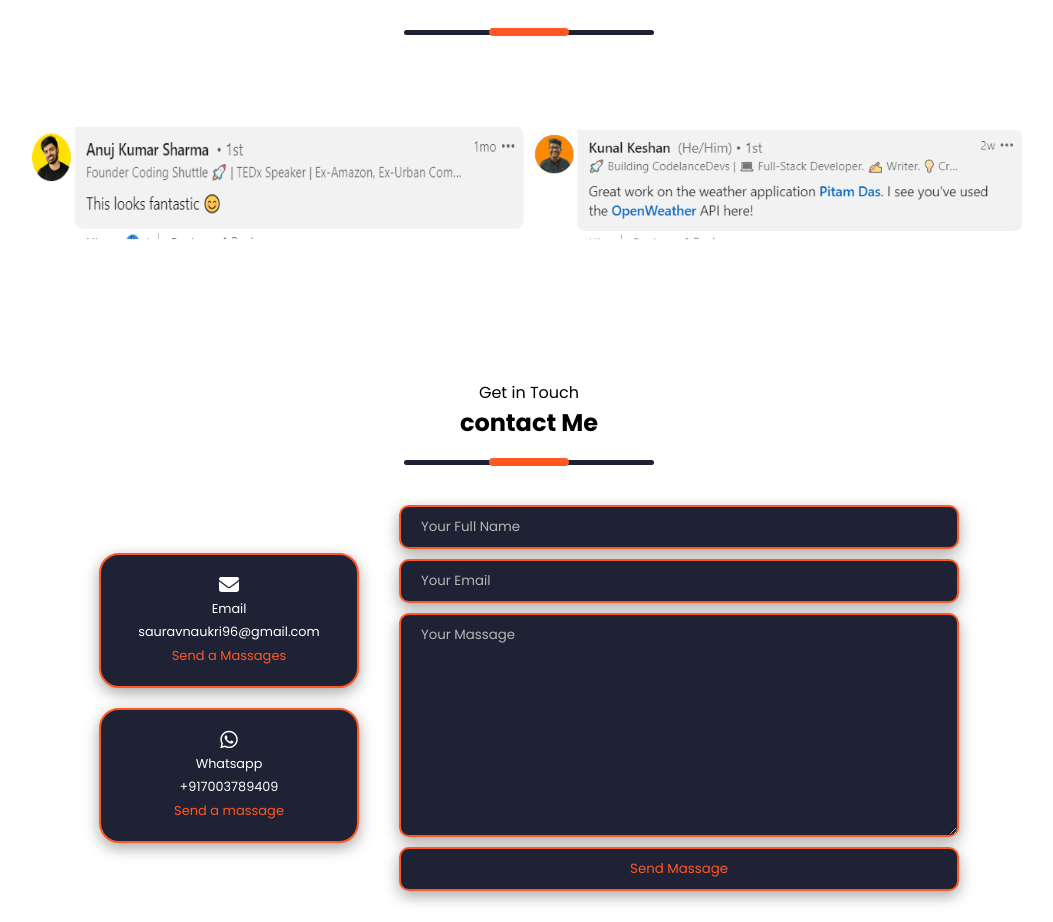
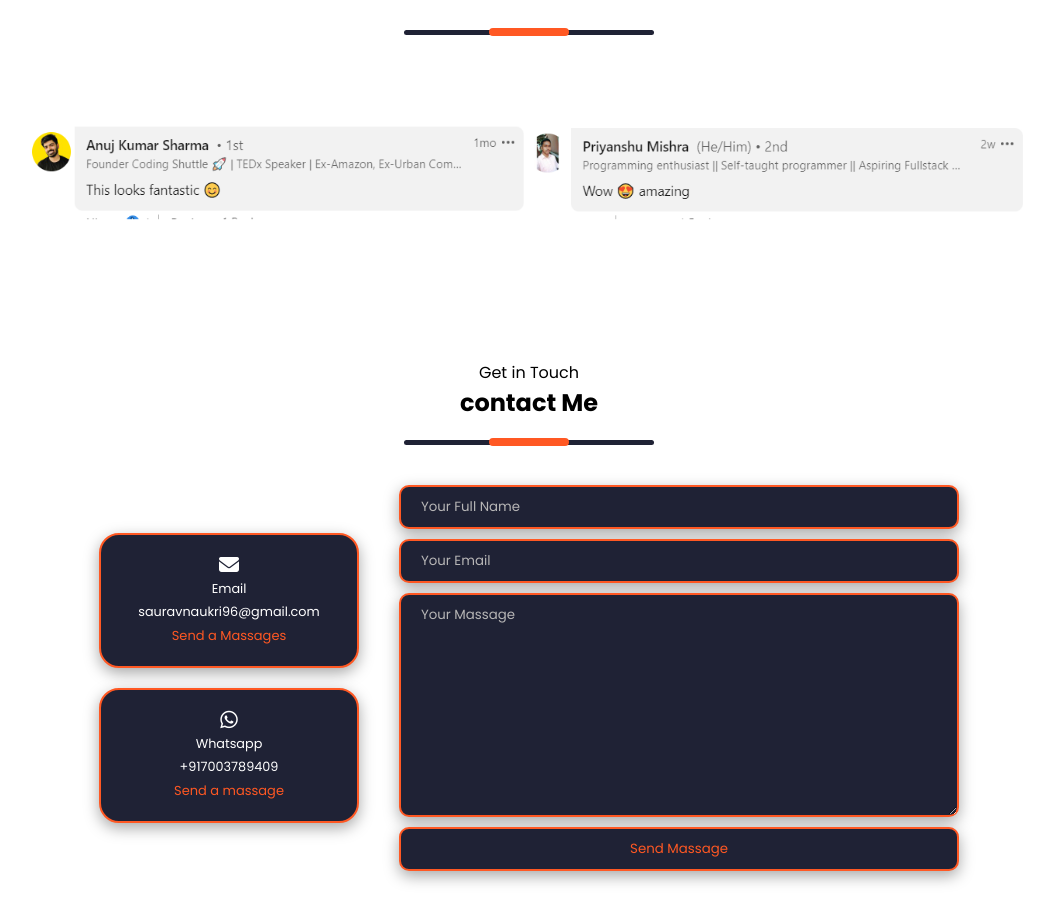
Before and after one commit to SauravBeginner/portFolioMain, a React (Create React App) app: page / in a window 1280 px wide. Shown: the part 2725-3647 px from the top of the page, without its empty margins (111-1164 px from the left). Built offline with nearby package versions, Linux system fonts and the light colour scheme.

Commit message:
first commit

```diff
--- a/src/conponents/Testimonial.js
+++ b/src/conponents/Testimonial.js
@@ -10,10 +10,9 @@ const Testimonial = () => {
       </div>
       <div className="review">
         <img src="images\24.12.2022_17.30.43_REC.png" alt="" />
-        <img src="images/24.12.2022_17.29.32_REC.png" alt="" />
-        {/* <img src="images\24.12.2022_17.33.22_REC.png" alt="" />
-
-        <img src="images\24.12.2022_17.33.47_REC.png" alt="" /> */}
+        <img src="images\24.12.2022_17.33.22_REC.png" alt="" />
+        {/*<img src="images/24.12.2022_17.29.32_REC.png" alt="" />
+        <img src="images\24.12.2022_17.33.47_REC.png" alt="" />*/}
       </div>
     </div>
   );
```
